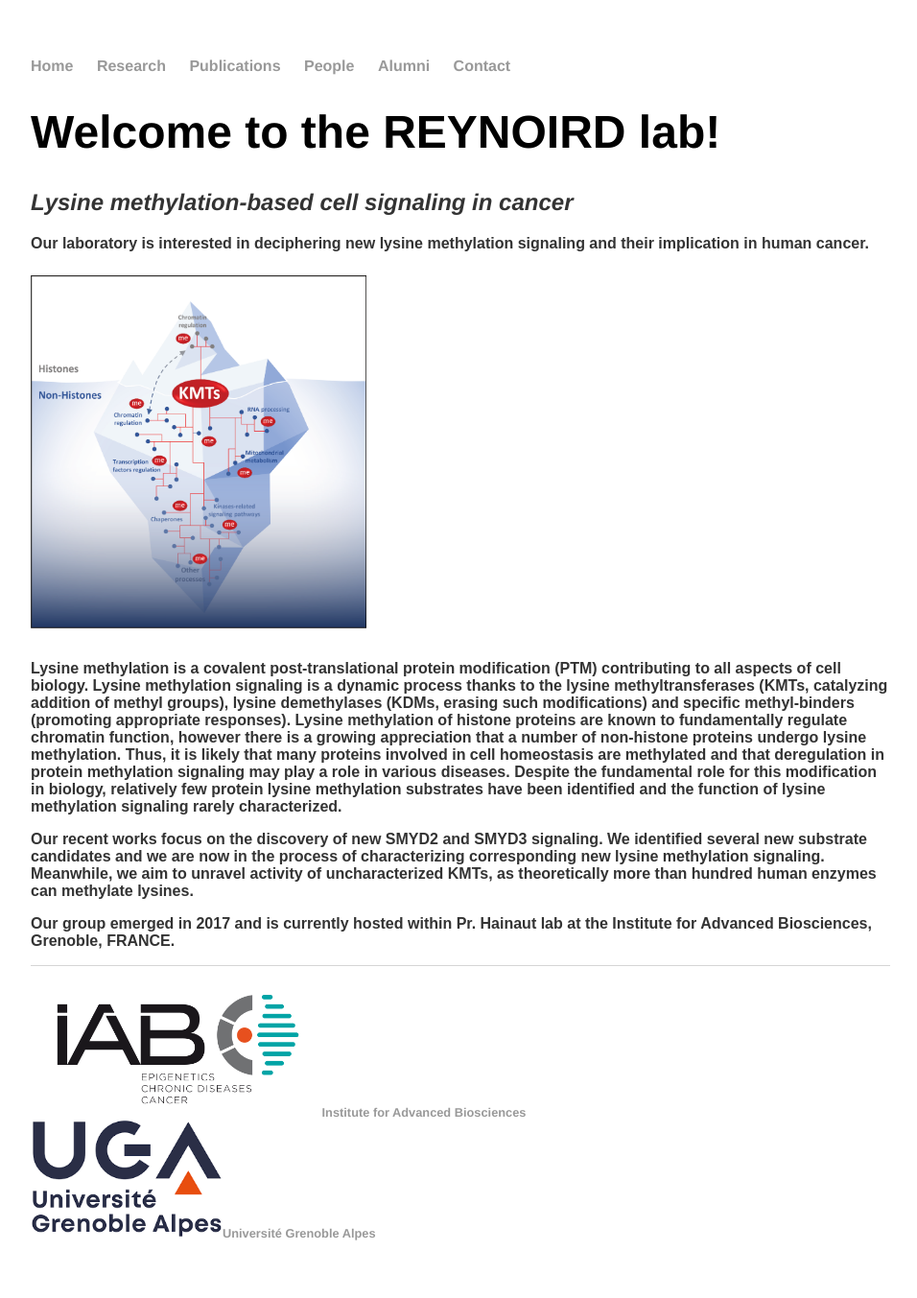
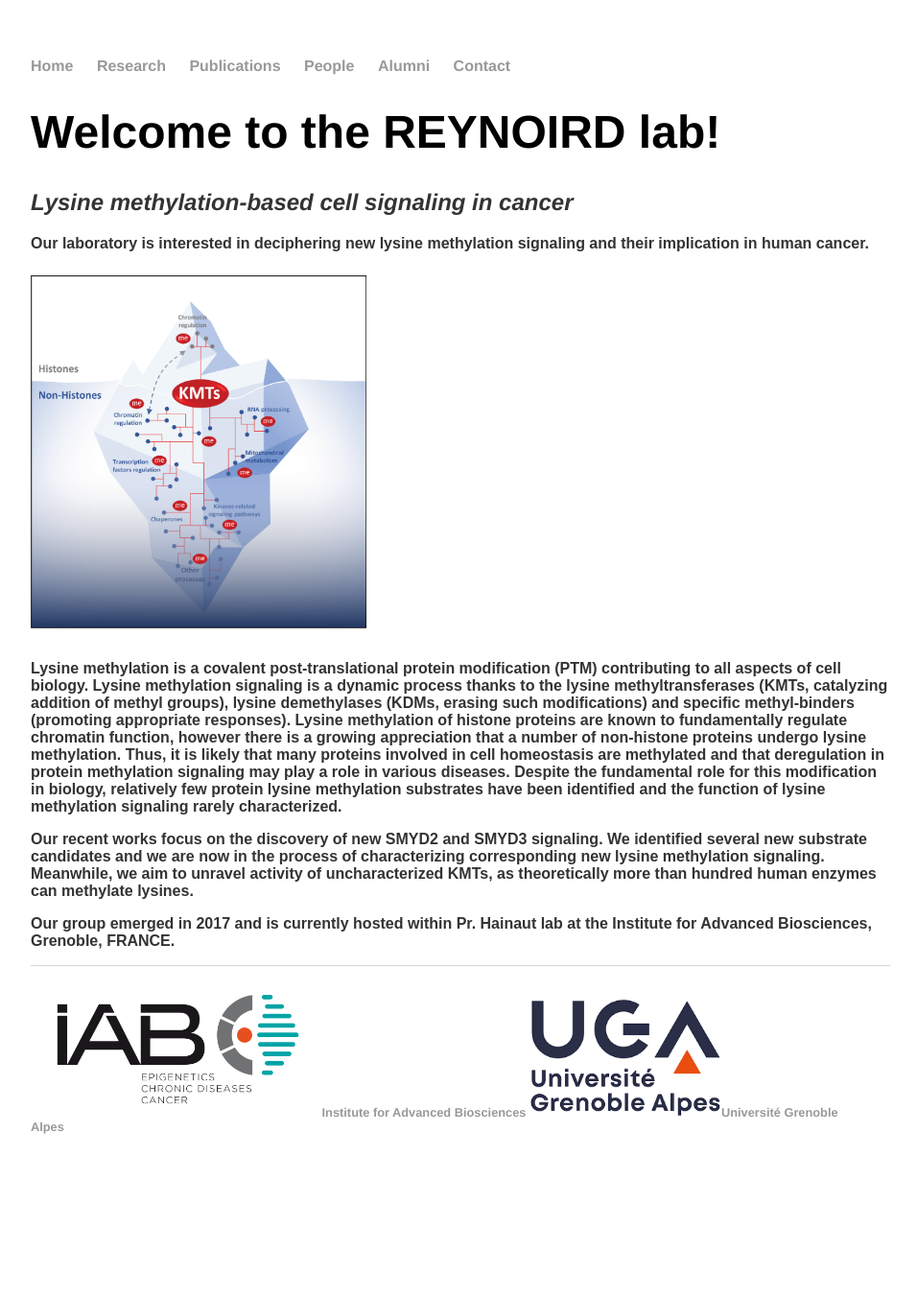
Before and after one commit to Reynoird-Lab/Reynoird-lab.github.io, a Jekyll site: the page built from index.html, in a window 1280 px wide. Shown: the whole page at 96% size, without its empty margins (160-1116 px from the left). Built offline with Jekyll 4.4.1, drawn with Linux system fonts in a browser that asks for light colours; Markdown is read by kramdown in place of the engine named in the settings; after the commit the page ends 1242 px from its top, so only the background shows below that.

Commit message:
Update default.html

```diff
--- a/_layouts/default.html
+++ b/_layouts/default.html
@@ -23,10 +23,10 @@
 			</div><!-- /.container -->
 			<footer>
 	    		<ul>
-	        		<div><li>
+	        		<li>
 	        		<a href="https://iab.univ-grenoble-alpes.fr/?language=en"> <img alt="IAB" src="IAB logo coul.png" width="300"></a>
-				<a href="https://iab.univ-grenoble-alpes.fr/?language=en">Institute for Advanced Biosciences</a></div>
-				<div><a href="www.univ-grenoble-alpes.fr/english/"> <img alt="UGA" src="UGA.png" width="200"></a><a href="https://www.univ-grenoble-alpes.fr/english/">Université Grenoble Alpes</a></li></div>
+				<a href="https://iab.univ-grenoble-alpes.fr/?language=en">Institute for Advanced Biosciences</a>
+				<a href="www.univ-grenoble-alpes.fr/english/"> <img alt="UGA" src="UGA.png" width="200"></a><a href="https://www.univ-grenoble-alpes.fr/english/">Université Grenoble Alpes</a></li>
 				</ul>
 			</footer>
 		</body>
```
